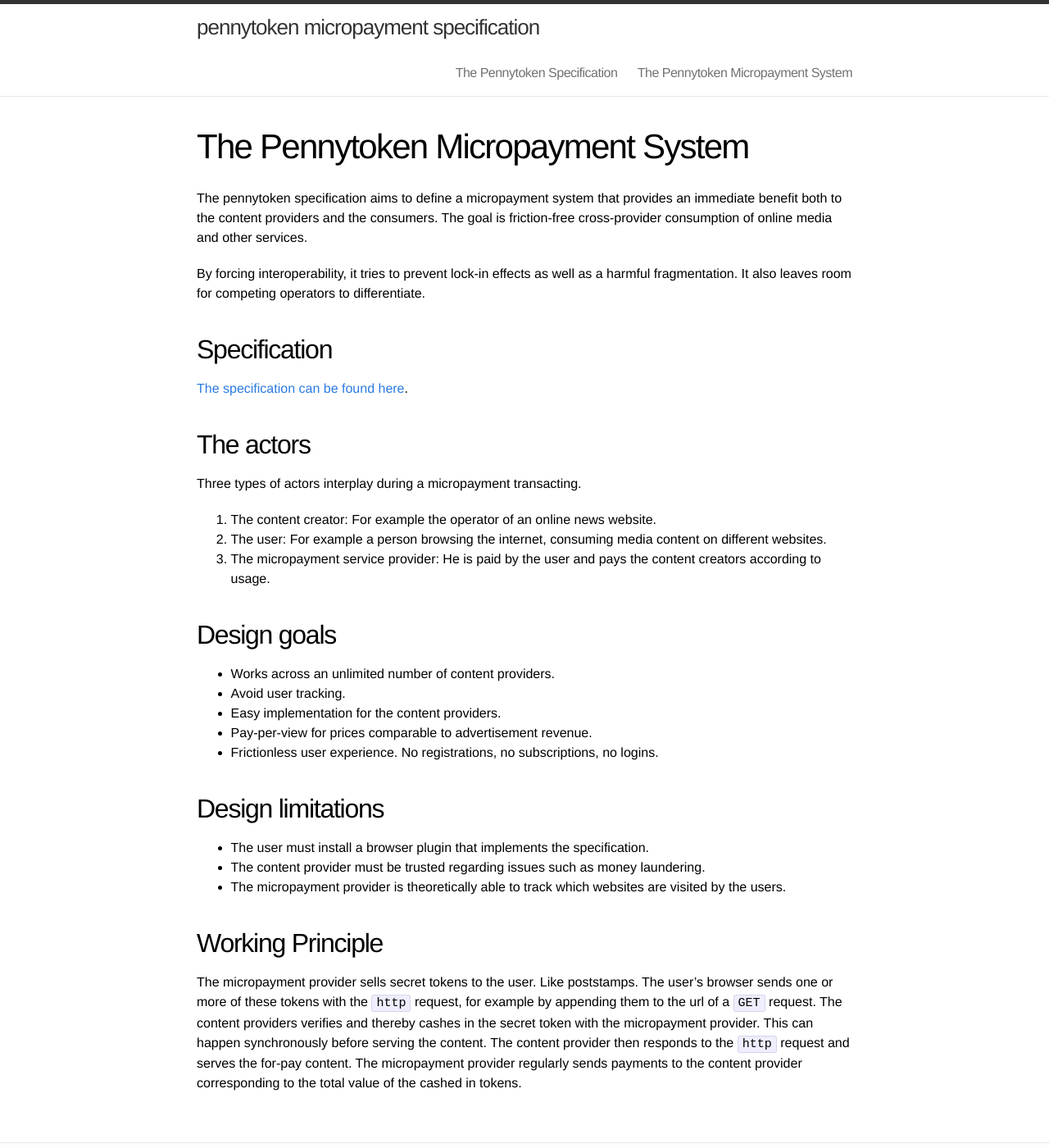
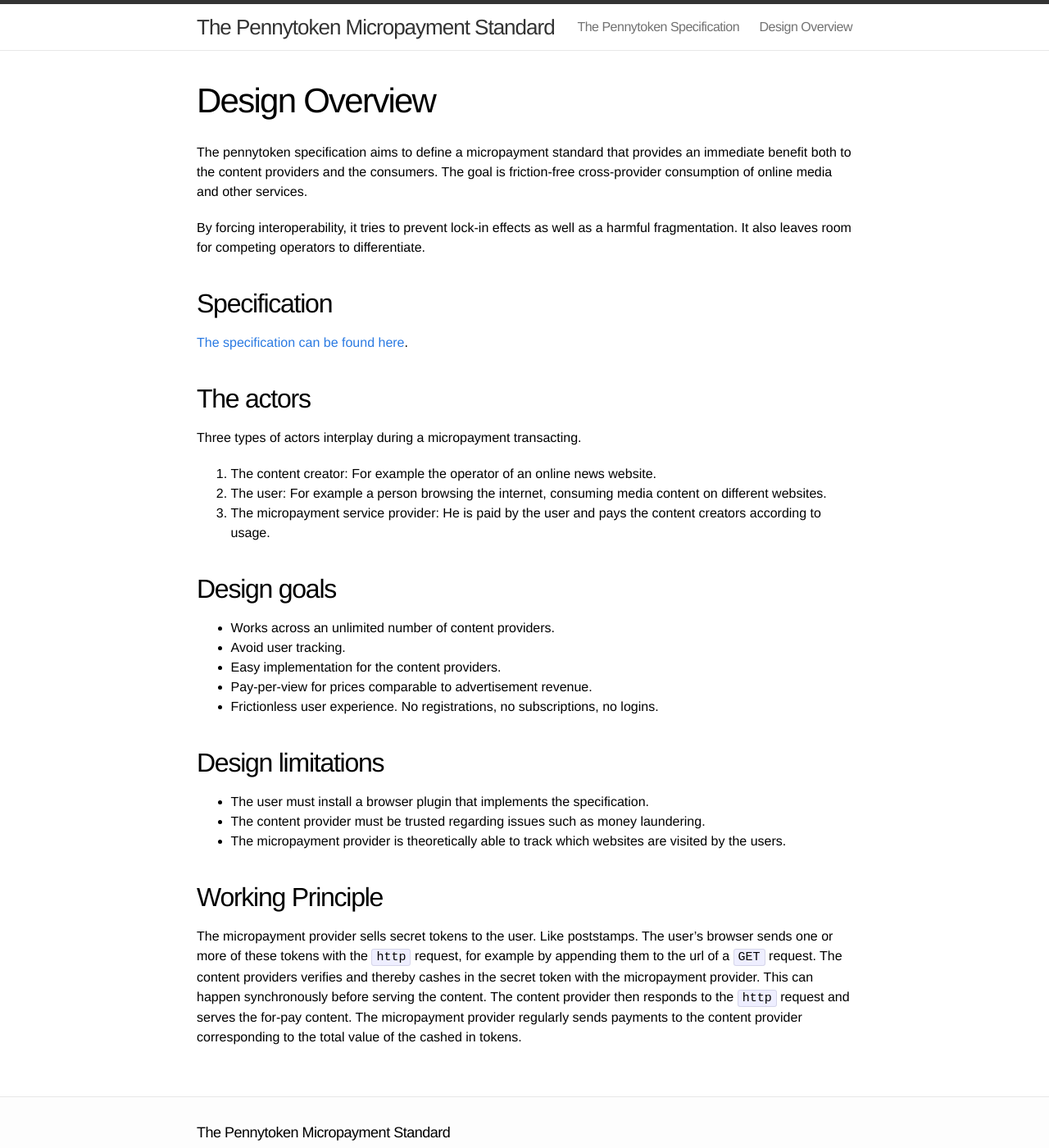
Before and after one commit to KonstantinSchubert/pennytoken-spec, a Jekyll site: the page built from index.md, in a window 1280 px wide and 1400 px high. Shown: the whole window at 82% size. Built offline with Jekyll 4.4.1, drawn with Linux system fonts in a browser that asks for light colours; some of the changed text lies outside the part shown.

Commit message:
some renaming

```diff
--- a/_config.yml
+++ b/_config.yml
@@ -1,5 +1,5 @@
 # Site settings
-title: pennytoken micropayment specification
+title: The Pennytoken Micropayment Standard
 email: schubert.konstantin@gmail.com
 description: "The specification for the pennytoken micropayment system"
 
--- a/index.md
+++ b/index.md
@@ -1,10 +1,10 @@
 ---
-title: The Pennytoken Micropayment System
+title: Design Overview
 layout: page
 ---
 
 
-The pennytoken specification aims to define a micropayment system that provides an immediate benefit both to the content providers and the consumers. The goal is friction-free cross-provider consumption of online media and other services.
+The pennytoken specification aims to define a micropayment standard that provides an immediate benefit both to the content providers and the consumers. The goal is friction-free cross-provider consumption of online media and other services.
 
 By forcing interoperability, it tries to prevent lock-in effects as well as a harmful fragmentation. It also leaves room for competing operators to differentiate.
 
```
